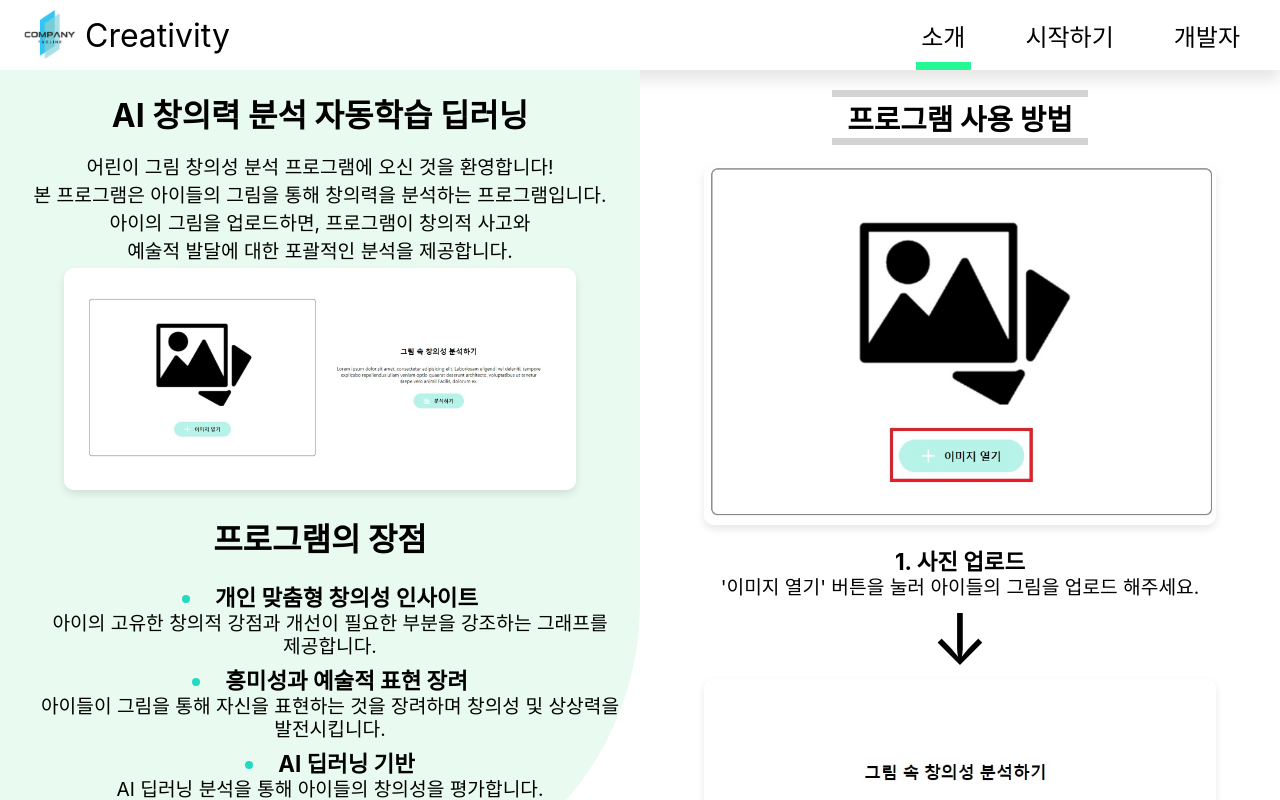
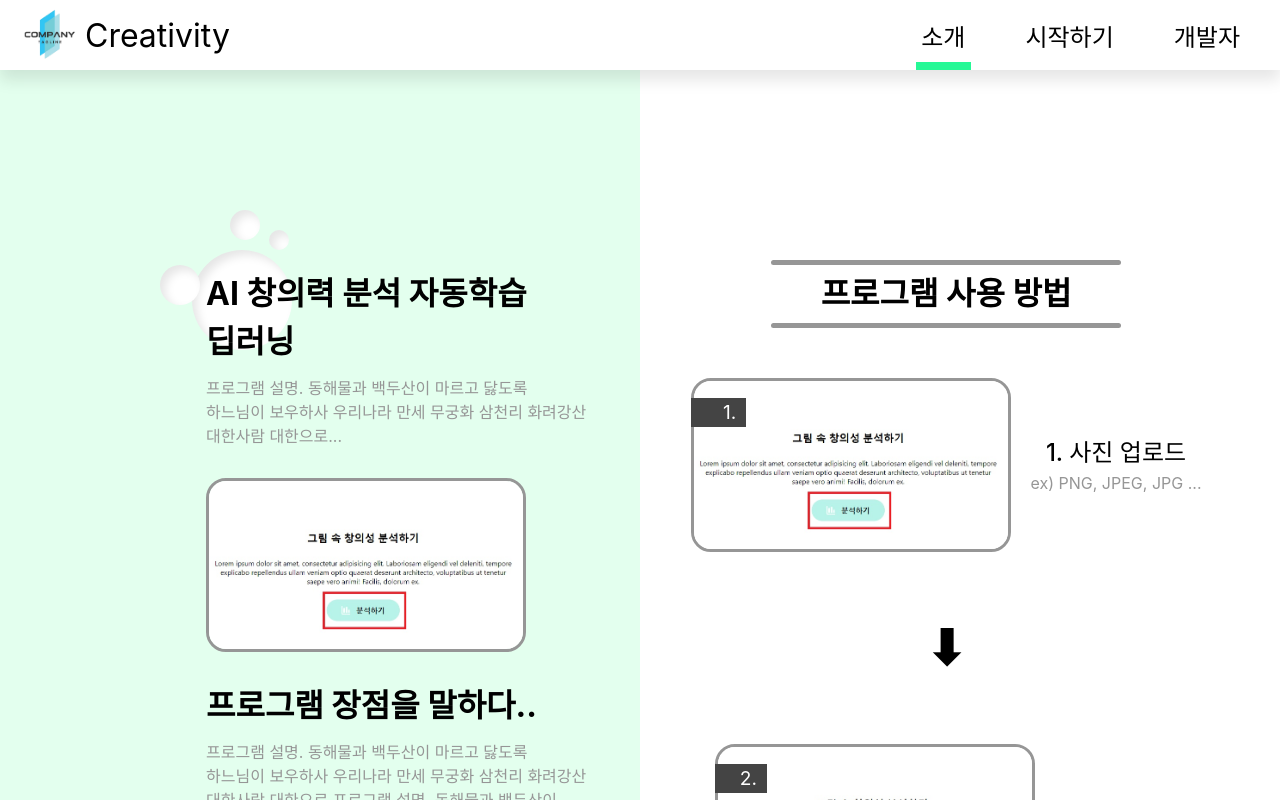
Before and after one commit to limhuijin/Painting_Creativity_React, a React (Vite) app: page /about in a window 1280 px wide. Shown: the top 800 px of the page. Built offline with nearby package versions, Linux system fonts and the light colour scheme.

Commit message:
소개하기 페이지 수정

```diff
--- a/src/pages/About.jsx
+++ b/src/pages/About.jsx
@@ -1,181 +1,198 @@
 import styled from "styled-components";
 import { Link } from "react-router-dom";
 import Button from "../components/Button";
+import { color } from "../theme";
 
 const Style = styled.div`
   display: flex;
-  align-items: flex-start;
+  justify-content: center;
+  gap: 100px;
+  padding: 200px 0 100px 0;
+  margin-bottom: 100px;
+  position: relative;
 
-  @media (max-width: 991px) and (orientation: portrait) {
+  &:before {
+    content: "";
+    position: absolute;
+    width: 50%;
+    height: 100%;
+    top: 0;
+    left: 0;
+    border-bottom-right-radius: 27%;
+    background-color: #e3ffee;
+    z-index: -10;
+  }
+
+  .circle {
+    width: 30px;
+    height: 30px;
+    border-radius: 50px;
+    background-color: white;
+    box-shadow: 5px 5px 10px rgba(0, 0, 0, 0.1) inset;
+    position: absolute;
+    z-index: -5;
+  }
+  .circle:nth-child(1) {
+    top: 180px;
+    left: 15%;
+    width: 100px;
+    height: 100px;
+  }
+  .circle:nth-child(2) {
+    top: 195px;
+    left: 12.5%;
+    width: 40px;
+    height: 40px;
+  }
+  .circle:nth-child(3) {
+    top: 140px;
+    left: 18%;
+    width: 30px;
+    height: 30px;
+  }
+  .circle:nth-child(4) {
+    top: 160px;
+    left: 21%;
+    width: 20px;
+    height: 20px;
+  }
+
+  .container {
+    display: flex;
     flex-direction: column;
     align-items: center;
-    padding: 10px;
+    width: 40%;
+    line-height: 1.5;
+    text-align: center;
+    gap: 10px;
   }
-`;
 
-const LeftContainer = styled.div`
-  width: 50%;
-  display: flex;
-  flex-direction: column;
-  align-items: center;
-  background-color: #e9faf1; /* 배경 색상 */
-  border-bottom-right-radius: 300px;
+  .container.left {
+    align-items: start;
+    text-align: left;
+    padding-left: 10%;
+  }
+  .container.right {
+    gap: 40px;
+  }
 
-
-  @media (max-width: 991px) and (orientation: portrait) {
-    width: 100%;
-    align-items: center;
-    text-align: center;
-    h2 {
-      font-size: 2rem;
-    }
+  img {
+    width: 25vw;
+    margin: 20px 0;
+    border-radius: 20px;
+    border: 3px solid ${color.lightGray};
   }
-`;
-
-const RightContainer = styled.div`
-  width: 50%;
-  display: flex;
-  flex-direction: column;
-  align-items: center;
-
-  @media (max-width: 991px) and (orientation: portrait) {
-    width: 100%;
-    align-items: center;
-  }
-`;
-
-const Image = styled.img`
-  width: 80%;
-  height: auto;
-  border-radius: 10px;
-  box-shadow: 0 4px 8px rgba(0, 0, 0, 0.1);
-  margin: 0 auto;
-`;
-
-const TextContainer = styled.div`
-  text-align: center;
 
   h2 {
-    margin: 20px auto;
-    font-size: 2rem;
-    margin-bottom: 20px;
-  }
-
-  h3 {
-    font-size: 1.8em;
-    margin: 20px auto;
-    border-top: 7px solid #d3d3d3; /* 꾸미기 */
-    border-bottom: 7px solid #d3d3d3;
-    max-width: 40%;
+    font-weight: 500;
   }
 
   p {
-    font-size: 1.2rem;
-    line-height: 1.2;
-    margin-bottom: 5px;
+    color: ${color.lightGray};
   }
 
-  strong {
-    font-weight: bold;
-    font-size: 1.4rem;
+  a {
+    margin-top: 100px;
+    align-self: center;
+    text-decoration: none;
   }
 
-  ul, ol {
-    list-style-position: inside; /* 중앙정렬되게 */
+  #title {
+    position: relative;
   }
 
-  ul {
-    list-style-type: disc;
-    margin-left: 20px;
-    font-size: 1.2rem;
+  #title span {
+    position: absolute;
+    width: 140%;
+    height: 5px;
+    top: -20%;
+    left: -20%;
+    background-color: ${color.lightGray};
+    border-radius: 50px;
   }
 
-  li::marker {
-    color: #21dbc1;
-    font-weight: bold;
-    font-size: 1.25em;
+  #title span:nth-child(2) {
+    top: auto;
+    bottom: -20%;
   }
 
-  @media (max-width: 991px) and (orientation: portrait) {
-    text-align: center;
+  .image-wrapper {
+    display: flex;
+    gap: 20px;
+    align-items: center;
+    position: relative;
+  }
 
-    p, ul {
-      font-size: 1rem;
-    }
+  .image-wrapper:before {
+    content: "1.";
+    position: absolute;
+    top: 40px;
+    left: 0;
+    width: 7%;
+    height: auto;
+    padding: 0 10px;
+    text-align: right;
+    font-size: 1.2em;
+    font-weight: 400;
+    color: white;
+    background-color: #444;
   }
-`;
 
-const ButtonContainer = styled.div`
-  display: flex;
-  justify-content: center;
-  margin-top: 20px;
+  .image-wrapper:nth-child(4):before {
+    content: "2.";
+  }
 
-  @media (max-width: 991px) and (orientation: portrait) {
-    justify-content: center;
-    width: 100%;
+  #arrow {
+    font-weight: bold;
+    font-size: 3em;
   }
-`;
-
-const Arrow = styled.div` /* 화살표 */
-  font-size: 70px;
-  margin: 40px 0px;
-  line-height: 0;
-  text-align: center;
-`;
-
-const LineBreak = styled.div`
-  height: 15px;
 `;
 
 const About = () => {
   return (
     <Style>
-      <LeftContainer>
-        <TextContainer>
-          <h2>AI 창의력 분석 자동학습 딥러닝</h2>
-          <p>어린이 그림 창의성 분석 프로그램에 오신 것을 환영합니다!</p>
-          <p>본 프로그램은 아이들의 그림을 통해 창의력을 분석하는 프로그램입니다.</p>
-          <p>아이의 그림을 업로드하면, 프로그램이 창의적 사고와 </p>
-          <p>예술적 발달에 대한 포괄적인 분석을 제공합니다.</p>
-          <Image src="/src/assets/about.jpg" alt="" />
-          <h2>프로그램의 장점</h2>
-          <ul>
-            <li>
-              <strong>개인 맞춤형 창의성 인사이트</strong>
-              <p>아이의 고유한 창의적 강점과 개선이 필요한 부분을 강조하는 그래프를 제공합니다.</p>
-            </li>
-            <li>
-              <strong>흥미성과 예술적 표현 장려</strong>
-              <p>아이들이 그림을 통해 자신을 표현하는 것을 장려하며 창의성 및 상상력을 발전시킵니다.</p>
-            </li>
-            <li>
-              <strong>AI 딥러닝 기반</strong>
-              <p>AI 딥러닝 분석을 통해 아이들의 창의성을 평가합니다.</p>
-            </li>
-          </ul>
-          <ButtonContainer>
-          <Link to="/get-started" style={{ textDecoration: "none" }}>
-            <Button text="시작하기" />
-          </Link>
-        </ButtonContainer>
-        <LineBreak/>
-        </TextContainer>
-      </LeftContainer>
-
-      <RightContainer>
-        <TextContainer>
-          <h3>프로그램 사용 방법</h3>
-          <Image src="/src/assets/about2.jpg" alt="" />
-          <LineBreak />
-          <strong>1. 사진 업로드</strong>
-          <p>'이미지 열기' 버튼을 눌러 아이들의 그림을 업로드 해주세요.</p>
-          <Arrow>&darr;</Arrow>
-          <Image src="/src/assets/about3.jpg" alt="" />
-          <LineBreak />
-          <strong>2. 분석 시작</strong>
-          <p>'분석하기' 버튼을 눌러 창의성을 분석해주세요.</p>
-        </TextContainer>
-      </RightContainer>
+      <span className="circle"></span>
+      <span className="circle"></span>
+      <span className="circle"></span>
+      <span className="circle"></span>
+      <div className="container left">
+        <h1>AI 창의력 분석 자동학습 딥러닝</h1>
+        <p>
+          프로그램 설명. 동해물과 백두산이 마르고 닳도록 하느님이 보우하사
+          우리나라 만세 무궁화 삼천리 화려강산 대한사람 대한으로...
+        </p>
+        <img src="./src/assets/about3.jpg" />
+        <h1>프로그램 장점을 말하다..</h1>
+        <p>
+          프로그램 설명. 동해물과 백두산이 마르고 닳도록 하느님이 보우하사
+          우리나라 만세 무궁화 삼천리 화려강산 대한사람 대한으로 프로그램 설명.
+          동해물과 백두산이 마르고 닳도록 하느님이 보우하사 우리나라 만세 무궁화
+          삼천리 화려강산 대한사람 대한으로 보우하사 우리나라화려강산 대한사람
+          대한으로 보우하사 우리나라
+        </p>
+        <Link to="/get-started">
+          <Button text="시작하기" />
+        </Link>
+      </div>
+      <div className="container right">
+        <h1 id="title">
+          <span></span>
+          프로그램 사용 방법
+          <span></span>
+        </h1>
+        <div className="image-wrapper">
+          <img src="./src/assets/about3.jpg" />
+          <div className="text-wrapper">
+            <h2>1. 사진 업로드</h2>
+            <p>ex&#41; PNG, JPEG, JPG ...</p>
+          </div>
+        </div>
+        <h1 id="arrow">⬇</h1>
+        <div className="image-wrapper">
+          <img src="./src/assets/about3.jpg" />
+          <h2>2. 분석 시작</h2>
+        </div>
+      </div>
     </Style>
   );
 };
```
